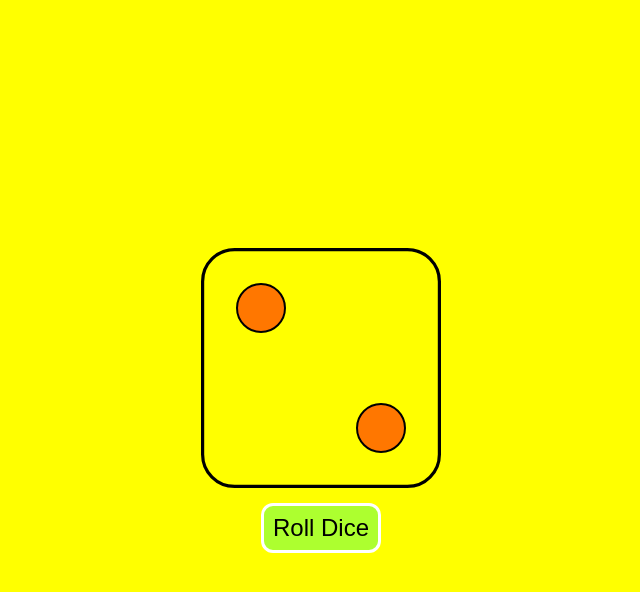
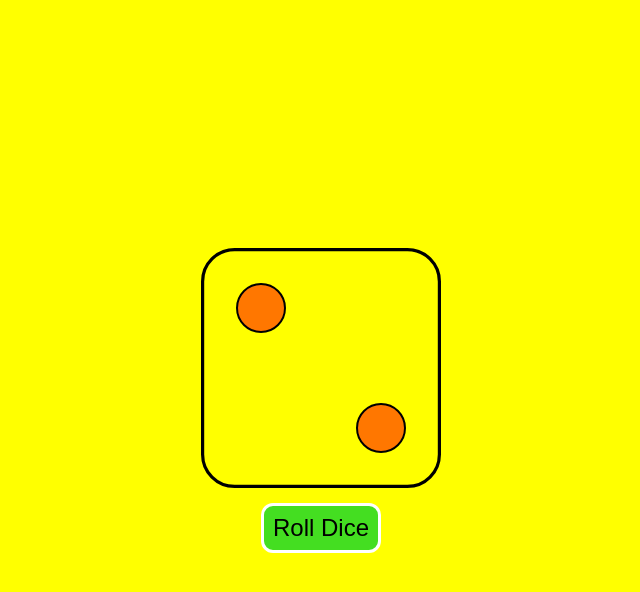
Before and after one commit to Gabi-Legend/Roll-the-dice, a plain HTML site: page index.html in a window 1280 px wide. In both pictures the pointer is over the button "Roll Dice". Shown: the whole page, without its empty margins (319-959 px from the left). Drawn offline with Linux system fonts and the light colour scheme.

Commit message:
Add files via upload

```diff
--- a/style.css
+++ b/style.css
@@ -25,3 +25,13 @@ img {
   margin-bottom: 15px;
   height: 30%;
 }
+
+button:hover {
+  transition: 0.2s;
+  background-color: #44de21;
+}
+
+button:active {
+  transition: 0.2s;
+  background-color: #31c410;
+}
```
